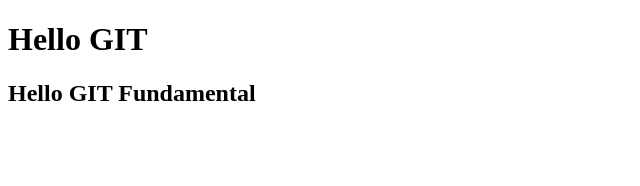
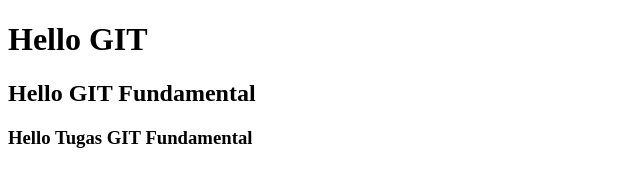
Before and after one commit to rayhans358/tugas_Git-Fundamental, a plain HTML site: page index.html in a window 1280 px wide. Shown: the whole page, without its empty margins (0-640 px from the left). Drawn offline with Linux system fonts and the light colour scheme.

Commit message:
update index.html

```diff
--- a/index.html
+++ b/index.html
@@ -9,5 +9,6 @@
 <body>
   <h1>Hello GIT</h1>
   <h2>Hello GIT Fundamental</h2>
+  <h3>Hello Tugas GIT Fundamental</h3>
 </body>
 </html>
```
